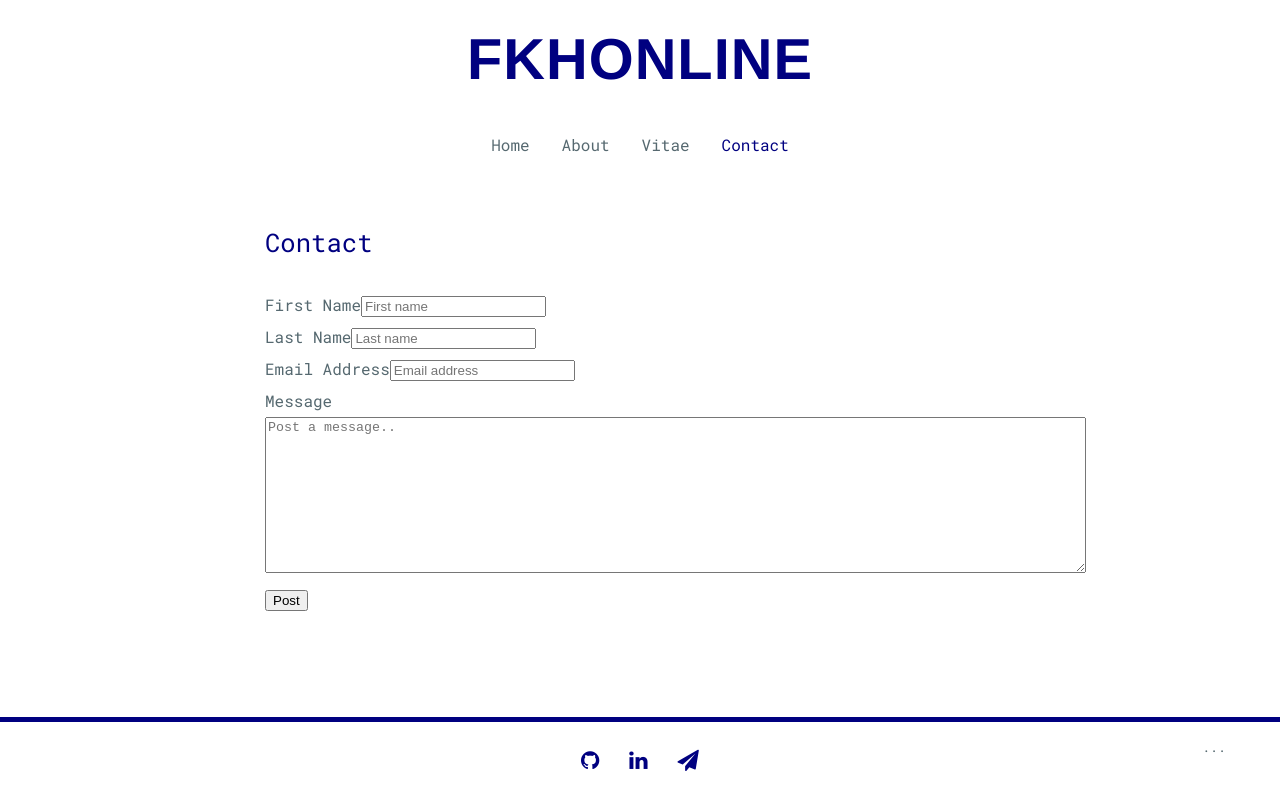
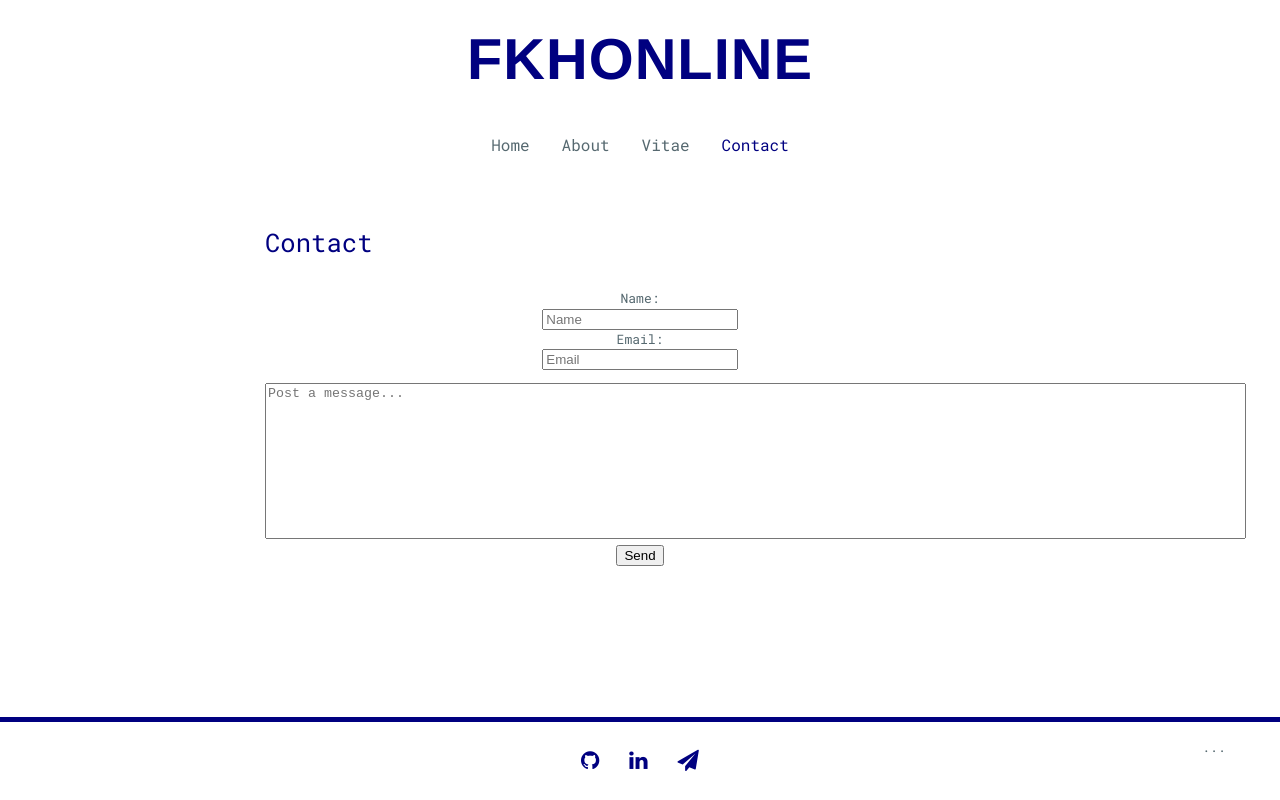
Before and after one commit to fkoh111/fkhonline, a React (Create React App) app: page /Contact in a window 1280 px wide. Built offline with nearby package versions, Linux system fonts and the light colour scheme; no server answers; a web font is replaced by a local one.

Commit message:
Pruned and styled contact layout

```diff
--- a/package.json
+++ b/package.json
@@ -12,6 +12,7 @@
     "react-router-dom": "^5.1.2",
     "react-scripts": "3.4.0",
     "react-typing-effect": "^2.0.3",
+    "styled": "^1.0.0",
     "yup": "^0.28.4"
   },
   "scripts": {
--- a/src/components/ContactForm.jsx
+++ b/src/components/ContactForm.jsx
@@ -1,10 +1,15 @@
 import React from "react";
+
 import { Formik, Field, Form } from "formik";
+
+/**
+ * On the pattern, see: https://github.com/jaredpalmer/formik/issues/1420
+ */
 
 const ContactForm = () => {
   return (
     <Formik
-      initialValues={{ firstName: "", lastName: "", email: "", message: "" }}
+      initialValues={{ Name: "", email: "", message: "" }}
       onSubmit={(values) => {
         const payload = JSON.stringify(values, null, 2);
         console.log(payload);
@@ -12,28 +17,24 @@ const ContactForm = () => {
     >
       <Form>
         <div>
-          <label htmlFor="firstName">First Name</label>
-          <Field name="firstName" type="text" placeholder="First name" />
+          <label htmlFor="name">Name: </label> <div></div>
+          <Field name="name" type="text" placeholder="Name" />
         </div>
         <div>
-          <label htmlFor="lastName">Last Name</label>
-          <Field name="lastName" type="text" placeholder="Last name" />
+          <label htmlFor="email">Email: </label> <div></div>
+          <Field name="email" type="email" placeholder="Email" />
         </div>
-        <div>
-          <label htmlFor="email">Email Address</label>
-          <Field name="email" type="email" placeholder="Email address" />
-        </div>
-        <label htmlFor="message">Message</label>
+        <p></p>
         <div>
           <Field
             name="message"
             component="textarea"
-            placeholder="Post a message.."
+            placeholder="Post a message..."
             rows={10}
-            cols={100}
+            cols={120}
           />
         </div>
-        <button type="submit">Post</button>
+        <button type="submit">Send</button>
       </Form>
     </Formik>
   );
--- a/src/css/style.css
+++ b/src/css/style.css
@@ -129,6 +129,20 @@ a:hover {
   color: navy;
 }
 
+.contactLayout {
+  line-height: 1.5em;
+  text-align: center;
+  font-size: small;
+}
+
+input {
+  width: 25%;
+}
+
+textarea {
+  resize: none;
+}
+
 .roundProfile {
   border-radius: 50%;
   width: 50%;
--- a/src/pages/Contact.jsx
+++ b/src/pages/Contact.jsx
@@ -5,7 +5,11 @@ const Contact = () => {
   return (
     <div className="textStyle">
       <h2>Contact</h2>
-      <ContactForm />
+      <div className="contactLayout">
+        <div>
+          <ContactForm />
+        </div>
+      </div>
     </div>
   );
 };
```
Also changed, not shown: 1 other file (tests, documents, lock files or other folders).
